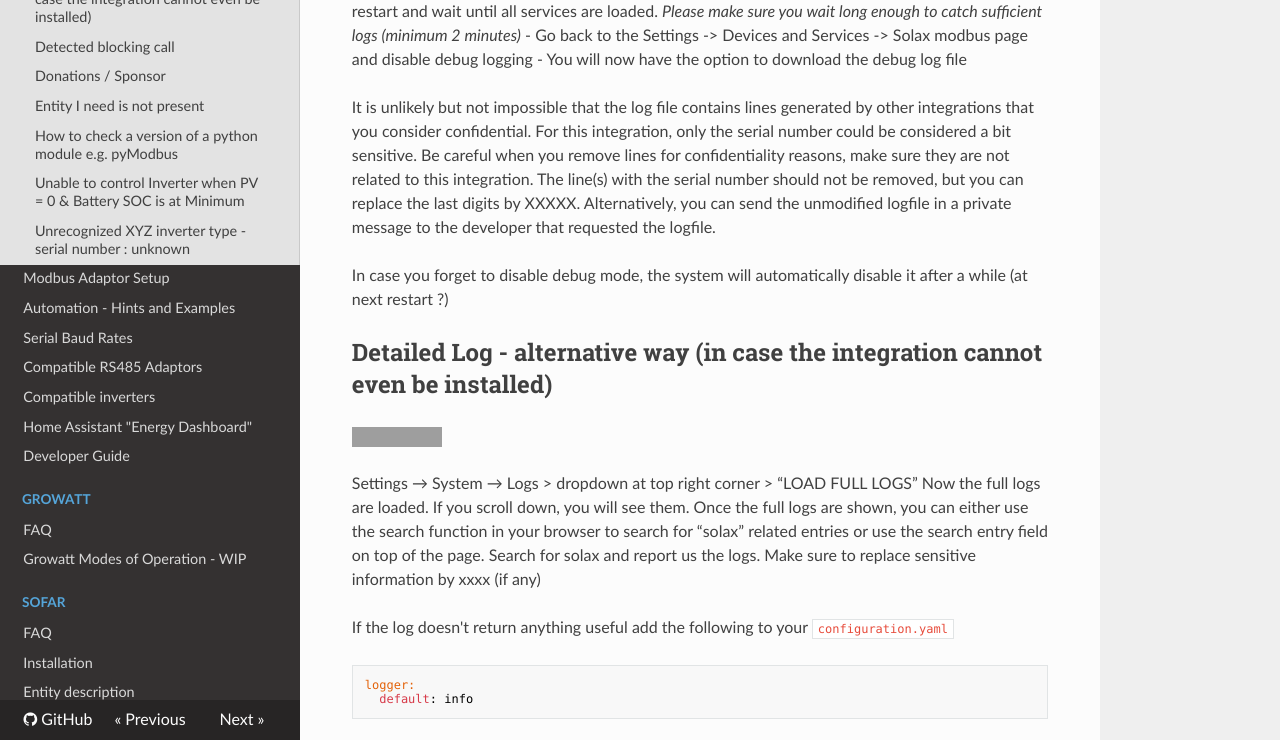
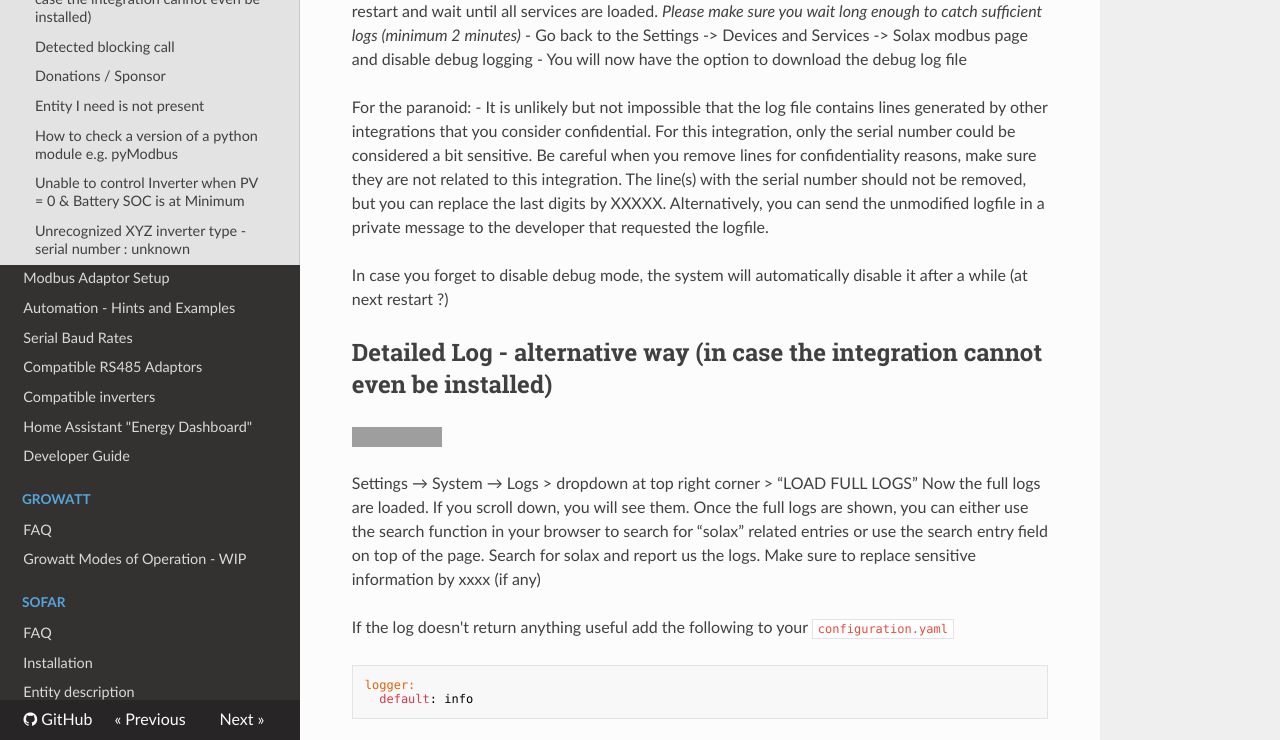
Before and after one commit to wills106/homeassistant-solax-modbus, an MkDocs documentation site: the page built from docs/faq.md, in a window 1280 px wide and 900 px high, scrolled down 898 px, cut to the strip 160-900 px from the top of the window. Built offline with MkDocs 1.6.1, drawn with Linux system fonts in a browser that asks for light colours; nearby versions of some CDN libraries; grey boxes are pictures that could not be loaded.

Commit message:
Clarify log file confidentiality concerns

```diff
--- a/docs/faq.md
+++ b/docs/faq.md
@@ -20,7 +20,8 @@
 - Go back to the Settings -> Devices and Services -> Solax modbus page and disable debug logging
 - You will now have the option to download the debug log file
 
-It is unlikely but not impossible that the log file contains lines generated by other integrations that you consider confidential.
+For the paranoid:
+ - It is unlikely but not impossible that the log file contains lines generated by other integrations that you consider confidential.
 For this integration, only the serial number could be considered a bit sensitive.
 Be careful when you remove lines for confidentiality reasons, make sure they are not related to this integration.
 The line(s) with the serial number should not be removed, but you can replace the last digits by XXXXX.
```
